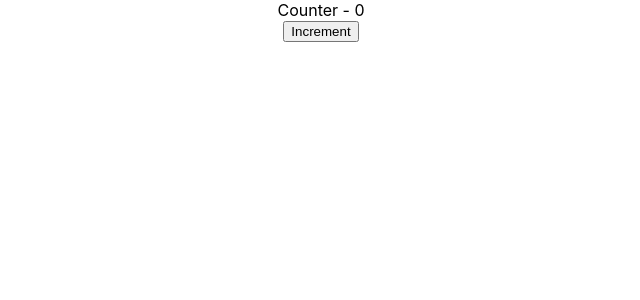
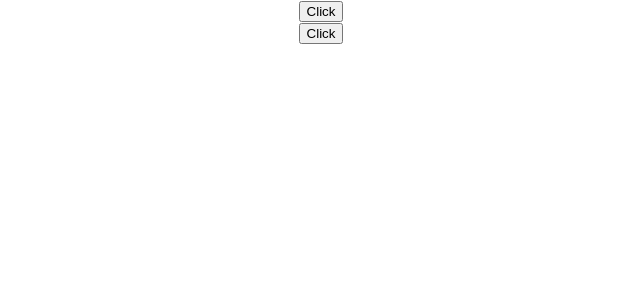
Before and after one commit to TheRakeshPurohit/ReactLearning, a React (Create React App) app: page / in a window 1280 px wide. Shown: the top 300 px of the page, without its empty margins (319-959 px from the left). Built offline with nearby package versions, Linux system fonts and the light colour scheme.

Commit message:
Event Handling in Class & Function

```diff
--- a/src/App.js
+++ b/src/App.js
@@ -5,26 +5,30 @@ import Welcome from './components/Welcome';
 import Hello from './components/Hello';
 import Message from './components/Message';
 import Counter from './components/Counter';
+import FunctionClick from './components/FunctionClick';
+import ClassClick from './components/ClassClick';
 
 function App() {
   return (
     <div className="App">
-    <Counter />
+      <FunctionClick />
+      <ClassClick />
+    {/* <Counter />
     {/* <Message /> */}
-
-    {/* <Greet name="Amitabh">
+{/*
+    <Greet name="Amitabh" heroName="Vijay Dinanath Chauhan">
       <p> this is children props</p>
     </Greet>
-    <Greet name="Baburao">
+    <Greet name="Baburao" heroName="Paresh Raval">
       <button onClick="alert('nothing');">Enter</button>
     </Greet>
-    <Greet name="Chandler">
+    <Greet name="Chandler" heroName="Friends">
       <p> this is children props</p>
     </Greet>
     <Welcome name="Bruce" heroName="Batman"/>
     <Welcome name="Clark" heroName="Superman"/>
     <Welcome name="Diana" heroName="Wonder Woman"/>
-    <Hello /> */}
+    <Hello />  */}
     </div>
   );
 }
--- /dev/null
+++ b/src/components/ClassClick.js
@@ -0,0 +1,16 @@
+import React, { Component } from 'react'
+
+export class ClassClick extends Component {
+    ClickHandler(){
+        console.log('Class Button Clicked');
+    }
+    render() {
+        return (
+            <div>
+                <button onClick={this.ClickHandler}>Click</button>
+            </div>
+        )
+    }
+}
+
+export default ClassClick
--- /dev/null
+++ b/src/components/FunctionClick.js
@@ -0,0 +1,14 @@
+import React from 'react'
+
+function FunctionClick() {
+    function clickHandler(){
+        console.log('Button Clicked !');
+    }
+    return (
+        <div>
+            <button onClick={clickHandler}>Click</button>
+        </div>
+    )
+}
+
+export default FunctionClick
--- a/src/components/Greet.js
+++ b/src/components/Greet.js
@@ -1,9 +1,10 @@
 import React from 'react'
 
-const Greet = (props) => {
+const Greet = props=> {
+    const {name, heroName} = props;
     return(
         <div>
-            <h1> Hello {props.name} !</h1>
+            <h1> Hello, {name} ! a.k.a. {heroName}</h1>
             {props.children}
         </div>
     )
--- a/src/components/Welcome.js
+++ b/src/components/Welcome.js
@@ -2,9 +2,10 @@ import React, { Component } from 'react'
 
 class Welcome extends Component {
     render () {
+        const {name, heroName} = this.props;
         return (
             <div>
-                <p> Hi, {this.props.name}! <br /> This is a Class Component, {this.props.heroName}</p>
+                <p> Hi, {name}! <br /> This is a Class Component, {heroName}</p>
             </div>
         )
     }
```
Also changed, not shown: src/components/EventBind.js (added).
